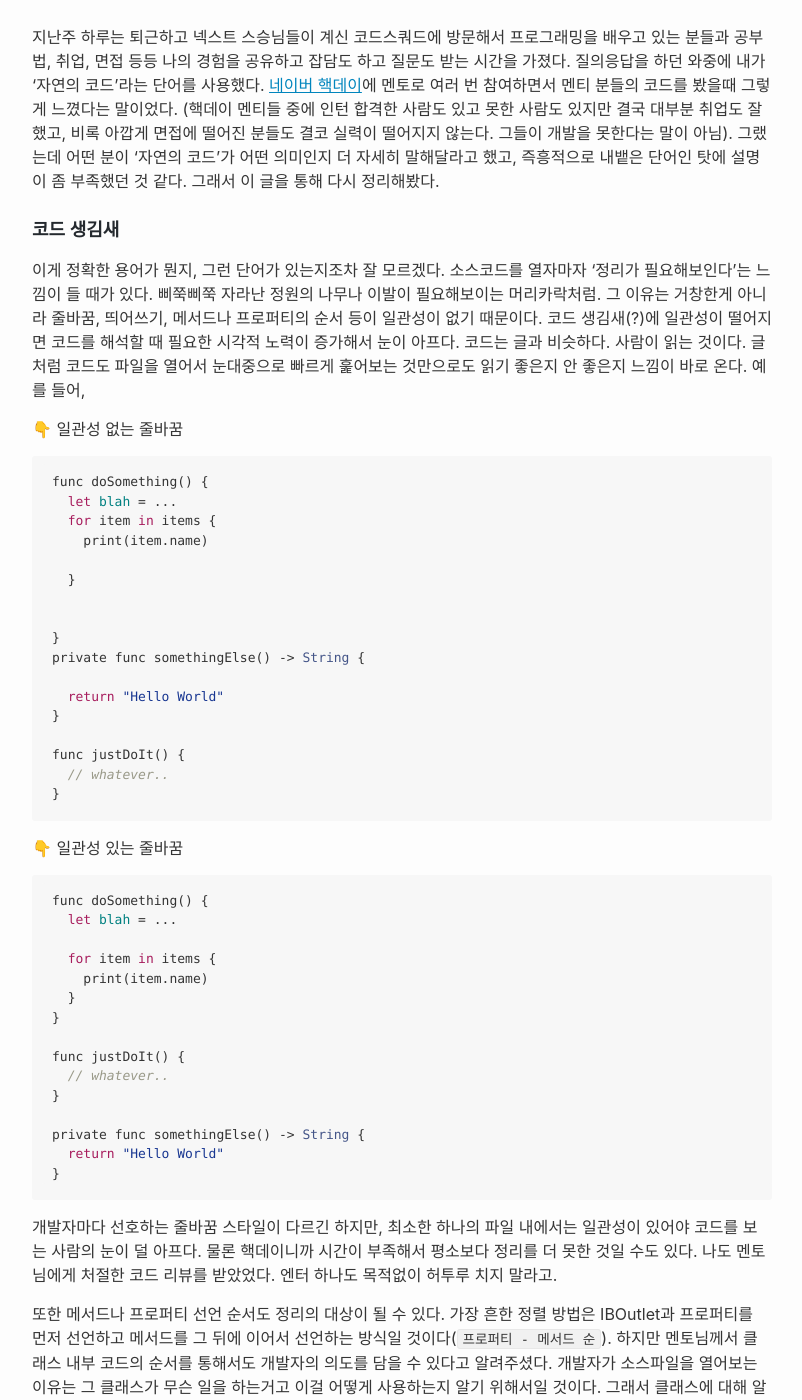
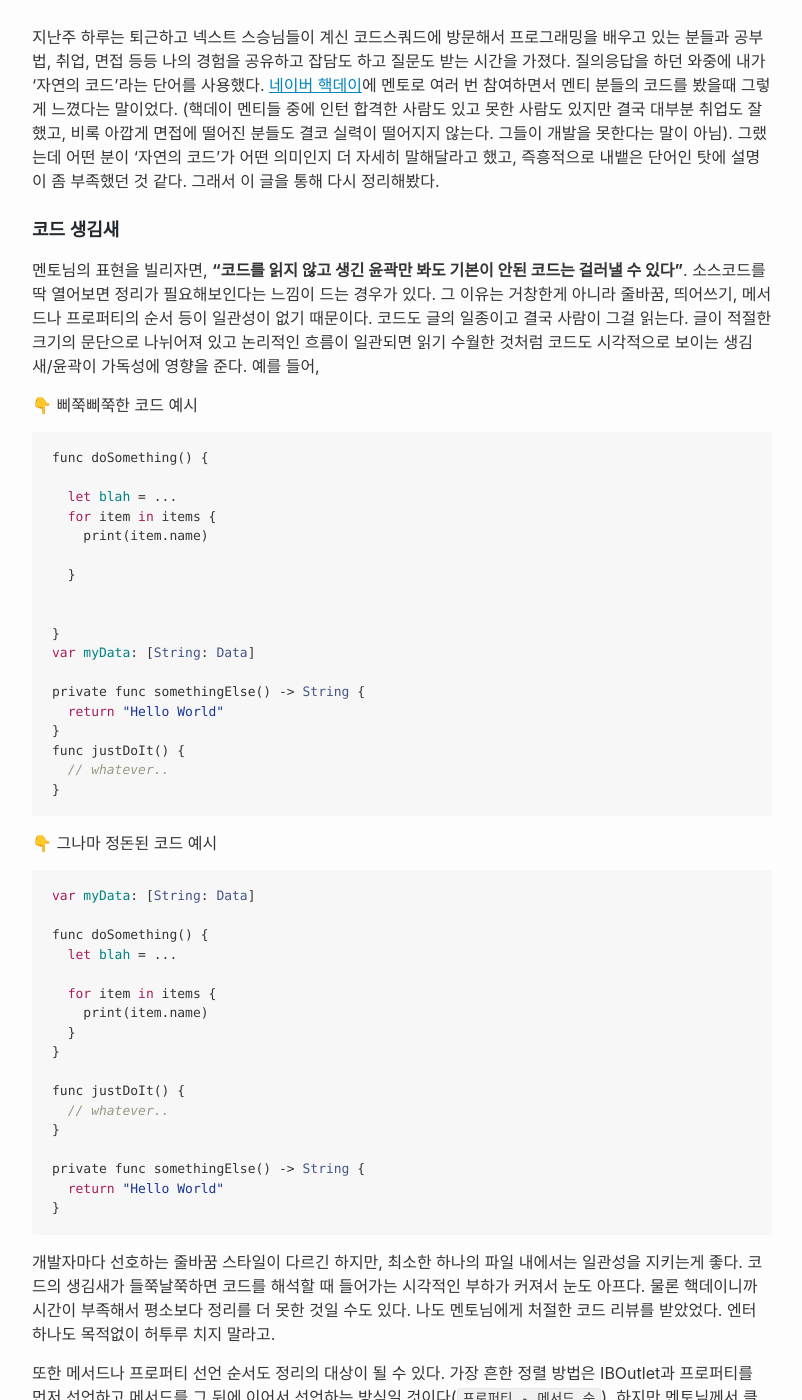
Before and after one commit to nsoojin/nsoojin.github.io, a Jekyll site: the page built from _posts/2020-02-05-raw-code.md, in a window 1280 px wide and 1400 px high, scrolled down 213 px. Shown: the whole window, without its empty margins (238-1040 px from the left). Built offline with Jekyll 4.4.1, drawn with Linux system fonts in a browser that asks for light colours; comment, search, counter and statistics services are not loaded; some of the changed text lies outside the part shown.

Commit message:
raw code revision

````diff
--- a/_posts/2020-02-05-raw-code.md
+++ b/_posts/2020-02-05-raw-code.md
@@ -15,12 +15,13 @@ meta: {}
 
 ### 코드 생김새
 
-이게 정확한 용어가 뭔지, 그런 단어가 있는지조차 잘 모르겠다. 소스코드를 열자마자 ‘정리가 필요해보인다’는 느낌이 들 때가 있다. 삐쭉삐쭉 자라난 정원의 나무나 이발이 필요해보이는 머리카락처럼. 그 이유는 거창한게 아니라 줄바꿈, 띄어쓰기, 메서드나 프로퍼티의 순서 등이 일관성이 없기 때문이다. 코드 생김새(?)에 일관성이 떨어지면 코드를 해석할 때 필요한 시각적 노력이 증가해서 눈이 아프다. 코드는 글과 비슷하다. 사람이 읽는 것이다. 글처럼 코드도 파일을 열어서 눈대중으로 빠르게 훑어보는 것만으로도 읽기 좋은지 안 좋은지 느낌이 바로 온다. 예를 들어,
+멘토님의 표현을 빌리자면, **"코드를 읽지 않고 생긴 윤곽만 봐도 기본이 안된 코드는 걸러낼 수 있다"**. 소스코드를 딱 열어보면 정리가 필요해보인다는 느낌이 드는 경우가 있다. 그 이유는 거창한게 아니라 줄바꿈, 띄어쓰기, 메서드나 프로퍼티의 순서 등이 일관성이 없기 때문이다. 코드도 글의 일종이고 결국 사람이 그걸 읽는다. 글이 적절한 크기의 문단으로 나뉘어져 있고 논리적인 흐름이 일관되면 읽기 수월한 것처럼 코드도 시각적으로 보이는 생김새/윤곽이 가독성에 영향을 준다. 예를 들어,
 
-👇 일관성 없는 줄바꿈
+👇 삐쭉삐쭉한 코드 예시
 
 ```swift
 func doSomething() {
+
   let blah = ...
   for item in items {
     print(item.name)
@@ -29,19 +30,21 @@ func doSomething() {
 
 
 }
+var myData: [String: Data]
+
 private func somethingElse() -> String {
-
   return "Hello World"
 }
-
 func justDoIt() {
   // whatever..
 }
 ```
 
-👇 일관성 있는 줄바꿈
+👇 그나마 정돈된 코드 예시
 
 ```swift
+var myData: [String: Data]
+
 func doSomething() {
   let blah = ...
 
@@ -59,9 +62,9 @@ private func somethingElse() -> String {
 }
 ```
 
-개발자마다 선호하는 줄바꿈 스타일이 다르긴 하지만, 최소한 하나의 파일 내에서는 일관성이 있어야 코드를 보는 사람의 눈이 덜 아프다. 물론 핵데이니까 시간이 부족해서 평소보다 정리를 더 못한 것일 수도 있다. 나도 멘토님에게 처절한 코드 리뷰를 받았었다. 엔터 하나도 목적없이 허투루 치지 말라고.
+개발자마다 선호하는 줄바꿈 스타일이 다르긴 하지만, 최소한 하나의 파일 내에서는 일관성을 지키는게 좋다. 코드의 생김새가 들쭉날쭉하면 코드를 해석할 때 들어가는 시각적인 부하가 커져서 눈도 아프다. 물론 핵데이니까 시간이 부족해서 평소보다 정리를 더 못한 것일 수도 있다. 나도 멘토님에게 처절한 코드 리뷰를 받았었다. 엔터 하나도 목적없이 허투루 치지 말라고.
 
-또한 메서드나 프로퍼티 선언 순서도 정리의 대상이 될 수 있다. 가장 흔한 정렬 방법은 IBOutlet과 프로퍼티를 먼저 선언하고 메서드를 그 뒤에 이어서 선언하는 방식일 것이다(`프로퍼티 - 메서드 순`). 하지만 멘토님께서 클래스 내부 코드의 순서를 통해서도 개발자의 의도를 담을 수 있다고 알려주셨다. 개발자가 소스파일을 열어보는 이유는 그 클래스가 무슨 일을 하는거고 이걸 어떻게 사용하는지 알기 위해서일 것이다. 그래서 클래스에 대해 알고 싶은 사람이 가장 먼저 알아야 할 **public 프로퍼티나 메서드**가 맨 위에 있으면 파일을 열자마자 바로 보이기 때문에 쉽고 빠르게 정체를 파악할 수 있다. 만약 내부 동작까지 궁금하다면 점점 스크롤을 내려가면서 private 프로퍼티나 메서드를 참고하면 된다(`public - private 순`). 멘토님에게서 이런 리뷰를 받고 나서 고민해보고 오랫동안 이것저것 시도해 본 결과 나름대로 규칙을 정립할 수 있었다. 그래서 나는 `public 프로퍼티 - public 메서드 - private 메서드 - private 프로퍼티/IBOutlet 순`으로 코드를 정리한다([샘플 앱](https://github.com/nsoojin/BookStore-iOS/blob/master/BookStore/ViewControllers/SearchViewController.swift) 참고). IBOutlet이나 프로퍼티가 맨 밑에 있는 것이 처음에는 어색하기도 했지만, public 프로퍼티/메서드를 맨 위에 두는 장점을 살리면서 시각적으로도 정리된 느낌을 유지할 수 있다. 동료들도 딱히 거부감을 표현하지 않아서 고수하고 있다. 새로 가게 될 팀에서는 어떨런지. 이것도 정답은 없다. 자신의 기준을 세우고, 일관성 있게 적용하면 될 것 같다.
+또한 메서드나 프로퍼티 선언 순서도 정리의 대상이 될 수 있다. 가장 흔한 정렬 방법은 IBOutlet과 프로퍼티를 먼저 선언하고 메서드를 그 뒤에 이어서 선언하는 방식일 것이다(`프로퍼티 - 메서드 순`). 하지만 멘토님께서 클래스 내부 코드의 순서를 통해서도 개발자의 의도를 담을 수 있다고 알려주셨다. 개발자가 소스파일을 열어보는 이유는 그 클래스가 무슨 일을 하는거고 이걸 어떻게 사용하는지 알기 위해서일 것이다. 그래서 클래스에 대해 알고 싶은 사람이 가장 먼저 알아야 할 **public 프로퍼티나 메서드**가 맨 위에 있으면 파일을 열자마자 바로 보이기 때문에 쉽고 빠르게 정체를 파악할 수 있다. 만약 내부 동작까지 궁금하다면 점점 스크롤을 내려가면서 private 프로퍼티나 메서드를 참고하면 된다(`public - private 순`). 멘토님에게서 이런 리뷰를 받고 나서 고민해보고 오랫동안 이것저것 시도해 본 결과 나름대로 규칙을 정립할 수 있었다. 그래서 나는 `public 프로퍼티 - public 메서드 - private 메서드 - private 프로퍼티/IBOutlet 순`으로 코드를 정리한다([샘플 앱](https://github.com/nsoojin/BookStore-iOS/blob/master/BookStore/ViewControllers/SearchViewController.swift) 참고). IBOutlet이나 프로퍼티가 맨 밑에 있는 것이 처음에는 어색하기도 했지만, public 프로퍼티/메서드를 맨 위에 두는 장점을 살리면서 시각적으로도 정돈된 윤곽을 유지할 수 있다. 동료들도 딱히 거부감을 표현하지 않아서 고수하고 있다. 새로 가게 될 팀에서는 어떨런지. 이것도 정답은 없다. 자신의 기준을 세우고, 일관성 있게 적용하면 될 것 같다.
 
 ### 잘못된/생소한 구조
 
````
